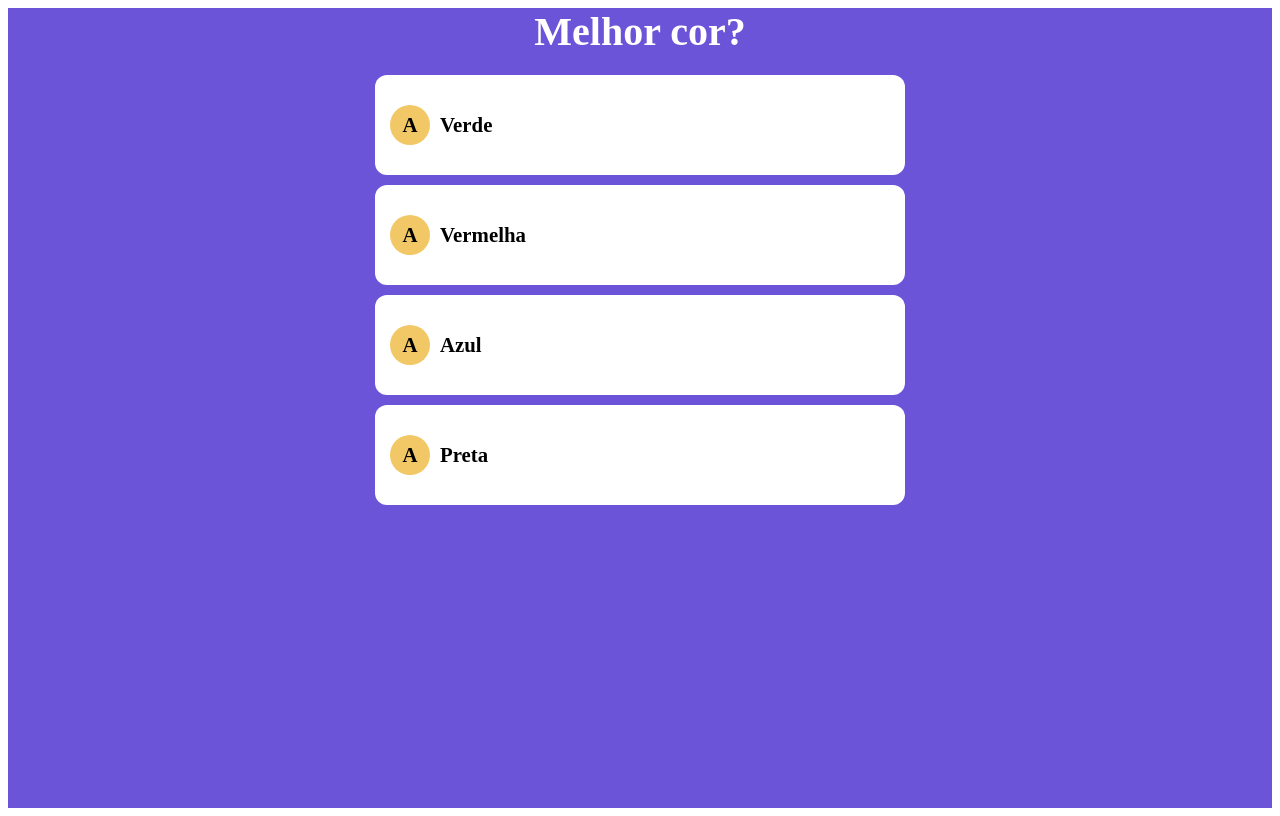
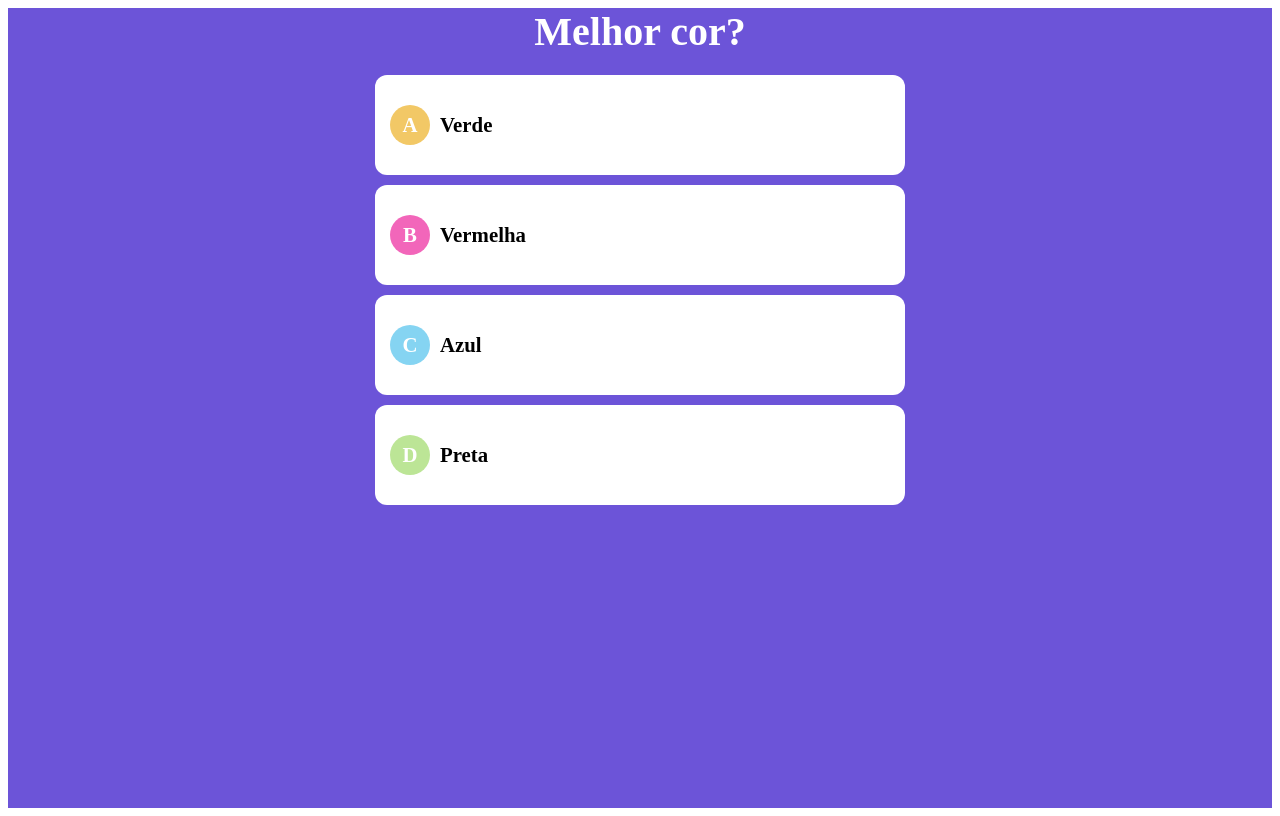
Before and after one commit to srodrigo28/next-2023-exemplo, a Next.js app: page / in a window 1280 px wide. Built offline with nearby package versions, Linux system fonts and the light colour scheme.

Commit message:
finish-componente-resposta-frente

```diff
--- a/src/pages/Quiz/Questao/index.tsx
+++ b/src/pages/Quiz/Questao/index.tsx
@@ -4,8 +4,16 @@
 
 import styles from './Questao.module.css'
 
+const letra = [
+    { valor: 'A', cor: '#F2C866' },
+    { valor: 'B', cor: '#F266BA' },
+    { valor: 'C', cor: '#85D4F2' },
+    { valor: 'D', cor: '#BCE596' },
+]
+
 interface QuestaoProps{
     valor: QuestaoModal
+    resposataFornecida: (indice: number) => void
 }
 
 export default function Questao( props: QuestaoProps ) {
@@ -18,8 +26,9 @@
                     key={i}
                     valor={resposta}
                     indice={i}
-                    letra="A"
-                    corFundoLetra="#F2C866"
+                    letra={letra[i].valor}
+                    corFundoLetra={letra[i].cor}
+                    respostaFornecida={props.resposataFornecida}
             />
             )
         })
--- a/src/pages/Quiz/compoments/Resposta/Resposta.module.css
+++ b/src/pages/Quiz/compoments/Resposta/Resposta.module.css
@@ -5,14 +5,13 @@
 }
 
 .conteudoResposta{
-
+    display: inline; /** Não funcionando */
 }
-
 .frente, .verso{
     display: flex;
     height: 100%;
     width: 500px;
-
+    cursor: pointer;
 }
 
 .frente{
@@ -31,6 +30,7 @@
     align-items: center;
     justify-content: center;
 
+    color: #fff;
     font-size: 1.3rem;
     border-radius: 50%;
     font-weight: bold;
--- a/src/pages/Quiz/compoments/Resposta/index.tsx
+++ b/src/pages/Quiz/compoments/Resposta/index.tsx
@@ -6,11 +6,14 @@
     indice: number
     letra: string
     corFundoLetra: string
+    respostaFornecida: (indice: number) => void
 }
 export default function Resposta(props: RespostaPros) {
     const resposta = props.valor
     return (
-        <div className={styles.resposta}>
+        <div className={styles.resposta}
+            onClick={() => props.respostaFornecida(props.indice)}
+        >
             <div className={styles.conteudoResposta}>
 
                 <div className={styles.frente}>
--- a/src/pages/index.tsx
+++ b/src/pages/index.tsx
@@ -1,14 +1,22 @@
+import { useState } from "react";
 import QuestaoModal from "../model/questao";
 import RespostaModel from "../model/resposta";
 import Questao from "./Quiz/Questao";
 
+const questaoMock = new QuestaoModal(1, 'Melhor cor?', [
+  RespostaModel.errada('Verde'),
+  RespostaModel.errada('Vermelha'),
+  RespostaModel.errada('Azul'),
+  RespostaModel.certa('Preta'),
+])
+
 export default function Home() {
-  const questaoTeste = new QuestaoModal(1, 'Melhor cor?', [
-    RespostaModel.errada('Verde'),
-    RespostaModel.errada('Vermelha'),
-    RespostaModel.errada('Azul'),
-    RespostaModel.certa('Preta'),
-  ])
+  const [questao, setQuestao] = useState(questaoMock)
+
+  function respotaFornecida(indice: number) {
+    console.log(indice)
+    setQuestao(questao.responderCom(indice))
+  }
   return (
     <div style={{
       margin: 0,
@@ -18,7 +26,10 @@
       alignItems: 'center',
       height: '100vh',
     }}>
-        <Questao valor={questaoTeste}  />
+      <Questao
+        valor={questao}
+        resposataFornecida={respotaFornecida}
+      />
       </div>
   )
 }
```
